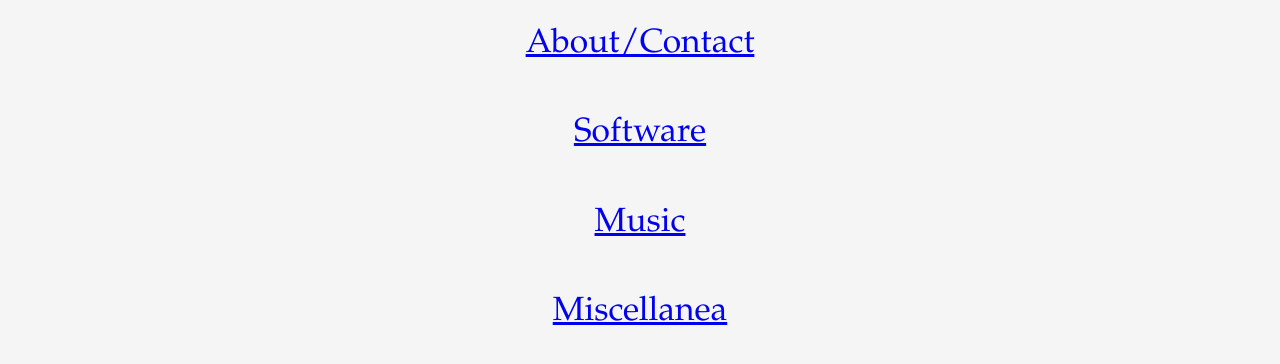
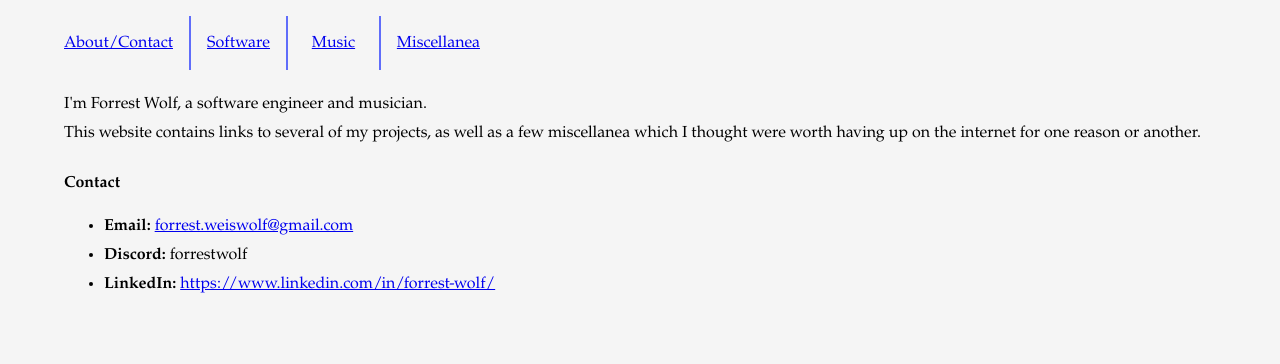
Before and after one commit to ForrestWeiswolf/forrestweiswolf.github.io, a Jekyll site: the page built from index.html, in a window 1280 px wide. Shown: the top 364 px of the page. Built offline with Jekyll 4.4.1, drawn with Linux system fonts in a browser that asks for light colours.

Commit message:
Make the about page into the index page

```diff
--- a/_layouts/default.html
+++ b/_layouts/default.html
@@ -13,7 +13,7 @@
 
 <body>
   <nav class="left-side">
-    <a href="{{ site.url }}/about.html">About/Contact</a>
+    <a href="{{ site.url }}">About/Contact</a>
     <a href="{{ site.url }}/software.html">Software</a>
     <a href="{{ site.url }}/music.html">Music</a>
     <a href="{{ site.url }}/miscellanea.html">Miscellanea</a>
--- a/index.html
+++ b/index.html
@@ -1,10 +1,23 @@
 ---
-layout: no-navbar
-title: Forrest Wolf
+layout: default
+title: About
 ---
-<div class="index">
-  <div><a href="{{ site.url }}/about.html">About/Contact</a></div>
-  <div><a href="{{ site.url }}/software.html">Software</a></div>
-  <div><a href="{{ site.url }}/music.html">Music</a></div>
-  <div><a href="{{ site.url }}/miscellanea.html">Miscellanea</a></div>
-</div>
+<section id="about">
+  <p>I'm Forrest Wolf, a software engineer and musician.</p>
+
+  <p>This website contains links to several of my projects, as well as a few miscellanea which I thought were worth having up on the internet for one reason or another.</p>
+</section>
+<section>
+  <h4>Contact</h4>
+  <ul>
+    <li>
+      <b>Email: </b><a href="mailto:Forrest.Weiswolf@gmail.com">forrest.weiswolf@gmail.com</a>
+    </li>
+    <li>
+      <b>Discord: </b>forrestwolf
+    </li>
+    <li>
+      <b>LinkedIn: </b><a href="https://www.linkedin.com/in/forrest-wolf/">https://www.linkedin.com/in/forrest-wolf/</a>
+    </li>
+  </ul>
+</section>
```
Also changed, not shown: about.html (deleted, +0 -23 lines).
